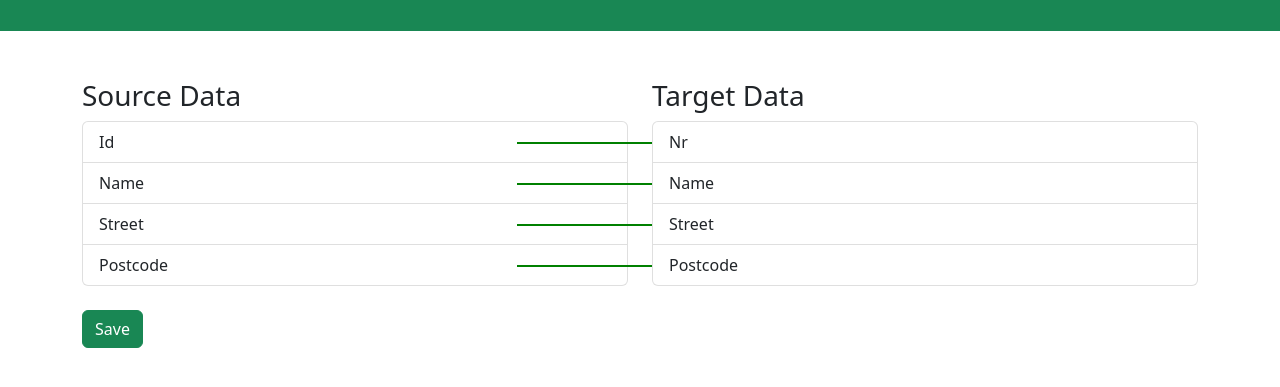
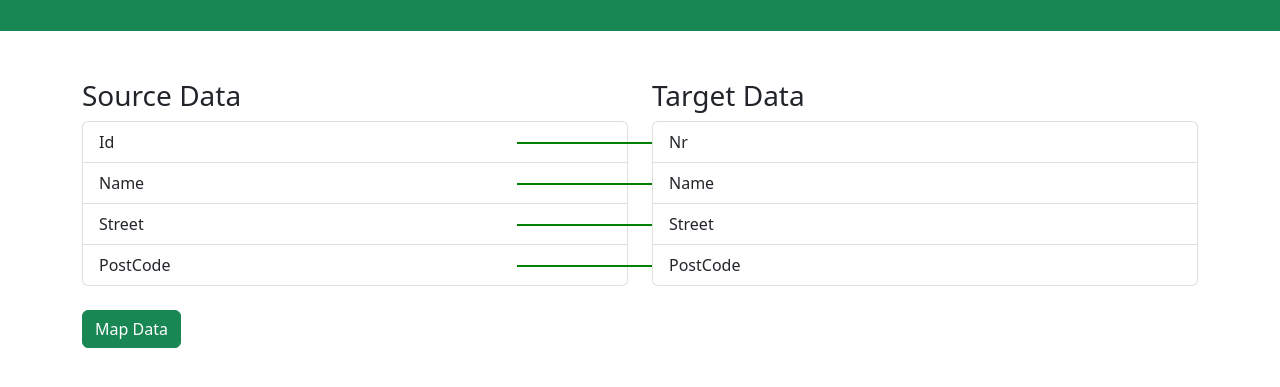
Before and after one commit to Bid84/dataMapping, a plain HTML site: page src/index.html in a window 1280 px wide. Shown: the part 121-508 px from the top of the page. Drawn offline with nearby package versions, Linux system fonts and the light colour scheme.

Commit message:
data mapped

```diff
--- a/src/css/style.css
+++ b/src/css/style.css
@@ -1,6 +1,6 @@
 
 
- #list > li::after{
+ #list0 > li::after{
   content: '';
   display: block;
   position: absolute;
@@ -10,3 +10,7 @@
   height: 2px;
   background-color: green;
 }
+
+.ui-selected{
+  background-color: aliceblue;
+}
--- a/src/index.html
+++ b/src/index.html
@@ -7,6 +7,8 @@
     <meta name="viewport" content="width=device-width, initial-scale=1">
     <link href="https://cdn.jsdelivr.net/npm/bootstrap@5.2.3/dist/css/bootstrap.min.css" rel="stylesheet">
     <script src="https://cdn.jsdelivr.net/npm/bootstrap@5.2.3/dist/js/bootstrap.bundle.min.js"></script>
+    <script src="https://code.jquery.com/jquery-1.10.2.js"></script>
+     <script src="https://code.jquery.com/ui/1.10.4/jquery-ui.js"></script>
     <link rel="stylesheet" href="css/style.css">
    <script src="js/main.js" defer></script>
 
@@ -16,37 +18,31 @@
 <div class="container-fluid p-5 bg-success text-white text-center">
     <h1>User Data Mapping</h1>
 </div>
-<div class="container mt-5">
+
+
+
+<div class="container mt-5" >
     <div class="row">
         <div class="col-6">
             <h3>Source Data</h3>
-            <ul class="list-group" id="list">
-                <li class="list-group-item" id="drag1" draggable="true" ondragstart="drag(event)">Id</li>
-                <li class="list-group-item" id="drag2" draggable="true" ondragstart="drag(event)">Name</li>
-                <li class="list-group-item" id="drag3" draggable="true" ondragstart="drag(event)">Street</li>
-                <li class="list-group-item" id="drag4" draggable="true" ondragstart="drag(event)">Postcode</li>
+            <ul class="list-group" id="list0">
+
             </ul>
 
         </div>
-
-
         <div class="col-6">
             <h3>Target Data</h3>
-            <ul class="list-group">
-                <li class="list-group-item" ondrop="drop(event)" ondragover="allowDrop(event)">Nr</li>
-                <li class="list-group-item" ondrop="drop(event)" ondragover="allowDrop(event)">Name</li>
-                <li class="list-group-item" ondrop="drop(event)" ondragover="allowDrop(event)">Street</li>
-                <li class="list-group-item" ondrop="drop(event)" ondragover="allowDrop(event)">Postcode</li>
+            <ul class="list-group" id="list1">
+
             </ul>
 
         </div>
 
     </div>
     <br>
-    <button type="button" class="btn btn-success">Save</button>
+    <button type="button" class="btn btn-success">Map Data</button>
 
 </div>
 
-
 </body>
 </html>
--- a/src/js/main.js
+++ b/src/js/main.js
@@ -1,31 +1,50 @@
-function allowDrop(ev){
-  ev.preventDefault();
+
+let csvArray = [
+     {path:"./source.csv", list:"list0"},
+     {path:"./target.csv", list:"list1"}
+
+]
+for (let i=0; i<csvArray.length;i++){
+  fetch(csvArray[i].path).then(res=>{
+    return res.text()
+ }).then(data => {
+   let result =data.split(/\r?\n|\r/).map(
+     e=>{
+       return e.split(",")
+     }
+   )
+
+   result.forEach( e =>{
+     let m = e.map(e =>{
+      return `<li class="list-group-item"> ${e} </li>`;
+     }).join(" ");
+     let list = csvArray[i].list;
+     let myUl = document.querySelector("#" +list);
+     myUl.innerHTML =m;
+
+
+   })
+ })
 }
 
-function drag(ev)
-{
-    ev.dataTransfer.setData("text", ev.target.id);
-      var data = ev.dataTransfer.getData("text");
-      ev.target.appendChild(document.getElementById(data));
+ $(function() {
+  $( "#list0" ).draggable({
+    revert: true,
+    opacity: 0.40
+  });
+});
 
+$(document).ready(function (){
+  $("#list0").selectable();
+});
 
-}
+$(function(){
+  $( "#list1" ).droppable();
 
-function drop(ev) {
-  ev.preventDefault();
-  var data = ev.dataTransfer.getData("text");
-  ev.target.appendChild(document.getElementById(data));
-}
+});
 
+$(document).ready(function(){
+  $("button").click(function(){
 
-
-/*
-<script>
-  var originalData = document.getElementById("original-data");
-  originalData.addEventListener("dragstart", function(event) {
-    var copiedData = originalData.cloneNode(true);
-    var newElement = document.createElement("div");
-    newElement.appendChild(copiedData);
-    newElement.innerHTML = copiedData.innerHTML;
-  });
-</script>*/
+  })
+})
--- /dev/null
+++ b/src/source.csv
@@ -0,0 +1 @@
+Id,Name,Street,PostCode
--- /dev/null
+++ b/src/target.csv
@@ -0,0 +1 @@
+Nr,Name,Street,PostCode
```
Also changed, not shown: src/js/demo.html (added, +24 -0 lines).
